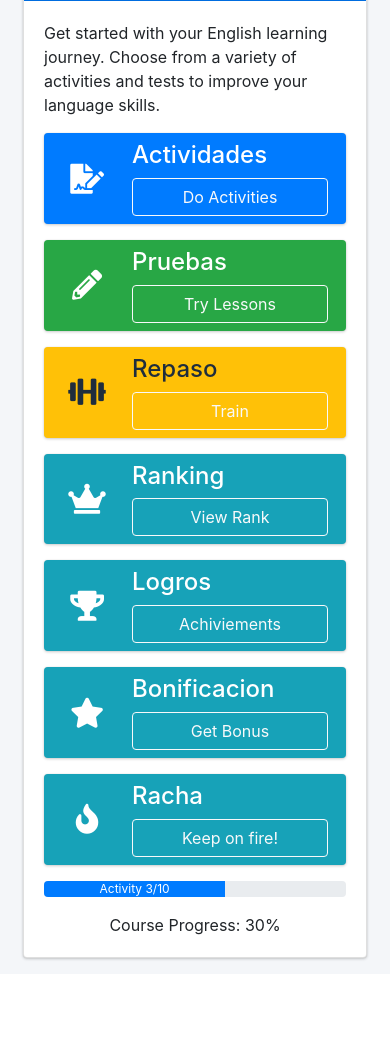
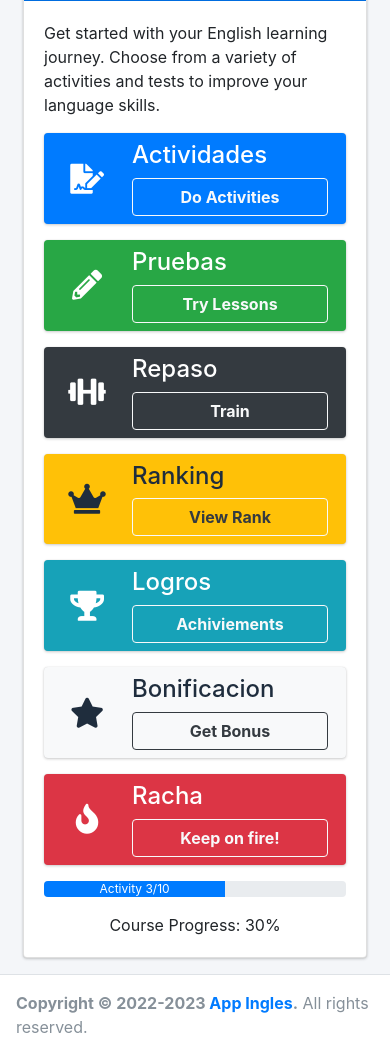
Before and after one commit to br3i/app_ingles, a PHP site: page /Vista/panel.php in a window 390 px wide. Shown: the part 136-1191 px from the top of the page. Before the commit the page ends 1097 px from the top, so only its background shows below. Run offline with PHP 8.4, Linux system fonts and the light colour scheme; the visitor is signed in with stand-in values (Sample User, id 1); some libraries are stand-ins or nearby versions.

Commit message:
cambios en el inicio y archivos del menu creados

```diff
--- a/Vista/inicio.php
+++ b/Vista/inicio.php
@@ -21,8 +21,9 @@
                                         <span class="info-box-icon"><i class="fas fa-file-signature"></i></span>
                                         <div class="info-box-content">
                                             <h4 class="info-box-text">Actividades</h4>
-                                            <a href="actividades.php" class="btn btn-outline-light text-ellipsis">Do
-                                                Activities</a>
+                                            <a href="panel.php?modulo=actividades"
+                                                class="btn btn-outline-light text-ellipsis"><b>Do
+                                                    Activities</b></a>
                                         </div>
                                     </div>
                                 </div>
@@ -31,27 +32,30 @@
                                         <span class="info-box-icon"><i class="fas fa-pencil-alt"></i></span>
                                         <div class="info-box-content">
                                             <h4 class="info-box-text">Pruebas</h4>
-                                            <a href="activities.php" class="btn btn-outline-light text-ellipsis">Try
-                                                Lessons</a>
+                                            <a href="panel.php?modulo=pruebas"
+                                                class="btn btn-outline-light text-ellipsis"><b>Try
+                                                    Lessons</b></a>
+                                        </div>
+                                    </div>
+                                </div>
+                                <div class="col-md-3">
+                                    <div class="info-box bg-dark">
+                                        <span class="info-box-icon"><i class="fas fas fa-dumbbell"></i></span>
+                                        <div class="info-box-content">
+                                            <h4 class="info-box-text">Repaso</h4>
+                                            <a href="panel.php?modulo=repaso"
+                                                class="btn btn-outline-light text-ellipsis"><b>Train</b></a>
                                         </div>
                                     </div>
                                 </div>
                                 <div class="col-md-3">
                                     <div class="info-box bg-warning">
-                                        <span class="info-box-icon"><i class="fas fas fa-dumbbell"></i></span>
-                                        <div class="info-box-content">
-                                            <h4 class="info-box-text">Repaso</h4>
-                                            <a href="quizzes.php" class="btn btn-outline-light text-ellipsis">Train</a>
-                                        </div>
-                                    </div>
-                                </div>
-                                <div class="col-md-3">
-                                    <div class="info-box bg-info">
                                         <span class="info-box-icon"><i class="fas fa-crown"></i></span>
                                         <div class="info-box-content">
                                             <h4 class="info-box-text">Ranking</h4>
-                                            <a href="ranking.php" class="btn btn-outline-light text-ellipsis">View
-                                                Rank</a>
+                                            <a href="panel.php?modulo=ranking"
+                                                class="btn btn-outline-light text-ellipsis text-dark"><b>View
+                                                    Rank</b></a>
                                         </div>
                                     </div>
                                 </div>
@@ -60,28 +64,30 @@
                                         <span class="info-box-icon"><i class="fas fa-trophy"></i></span>
                                         <div class="info-box-content">
                                             <h4 class="info-box-text">Logros</h4>
-                                            <a href="ranking.php"
-                                                class="btn btn-outline-light text-ellipsis">Achiviements</a>
+                                            <a href="panel.php?modulo=logros"
+                                                class="btn btn-outline-light text-ellipsis"><b>Achiviements</b></a>
                                         </div>
                                     </div>
                                 </div>
                                 <div class="col-md-3">
-                                    <div class="info-box bg-info">
+                                    <div class="info-box bg-light">
                                         <span class="info-box-icon"><i class="fas fa-star"></i></span>
                                         <div class="info-box-content">
                                             <h4 class="info-box-text">Bonificacion</h4>
-                                            <a href="ranking.php" class="btn btn-outline-light text-ellipsis">Get
-                                                Bonus</a>
+                                            <a href="panel.php?modulo=bonificacion"
+                                                class="btn btn-outline-dark text-ellipsis text-dark"><b>Get
+                                                    Bonus</b></a>
                                         </div>
                                     </div>
                                 </div>
                                 <div class="col-md-3">
-                                    <div class="info-box bg-info">
+                                    <div class="info-box bg-danger">
                                         <span class="info-box-icon"><i class="fas fa-fire"></i></span>
                                         <div class="info-box-content">
                                             <h4 class="info-box-text">Racha</h4>
-                                            <a href="ranking.php" class="btn btn-outline-light text-ellipsis">Keep on
-                                                fire!</a>
+                                            <a href="panel.php?modulo=racha"
+                                                class="btn btn-outline-light text-ellipsis"><b>Keep on
+                                                    fire!</b></a>
                                         </div>
                                     </div>
                                 </div>
--- a/Vista/panel.php
+++ b/Vista/panel.php
@@ -59,11 +59,11 @@ $modulo = isset($_GET['modulo']) ? $_GET['modulo'] : '';
 
 </head>
 
-<body class="hold-transition sidebar-mini layout-fixed">
+<body class="hold-transition sidebar-mini layout-fixed sidebar-collapse">
   <div class="wrapper">
     <!-- Preloader -->
     <div class="preloader flex-column justify-content-center align-items-center">
-      <img class="animation__shake" src="dist/img/AdminLTELogo.png" alt="AdminLTELogo" height="60" width="60" />
+      <img class="animation__shake" src="../Publico/img/soloLogoRatbio.png" alt="My App Logo" height="60" width="60" />
     </div>
 
     <!-- Navbar -->
@@ -78,42 +78,29 @@ $modulo = isset($_GET['modulo']) ? $_GET['modulo'] : '';
       <!-- Right navbar links -->
       <ul class="navbar-nav ml-auto">
         <!-- Navbar Search -->
-        <!--
-          <li class="nav-item">
-            <a
-              class="nav-link"
-              data-widget="navbar-search"
-              href="#"
-              role="button"
-            >
+
+        <!-- <li class="nav-item">
+          <a class="nav-link" data-widget="navbar-search" href="#" role="button">
             <i class="fas fa-search"></i>
           </a>
           <div class="navbar-search-block">
             <form class="form-inline">
               <div class="input-group input-group-sm">
-                  <input
-                    class="form-control form-control-navbar"
-                    type="search"
-                    placeholder="Search"
-                    aria-label="Search"
-                  />
+                <input class="form-control form-control-navbar" type="search" placeholder="Search"
+                  aria-label="Search" />
                 <div class="input-group-append">
                   <button class="btn btn-navbar" type="submit">
                     <i class="fas fa-search"></i>
                   </button>
-                    <button
-                      class="btn btn-navbar"
-                      type="button"
-                      data-widget="navbar-search"
-                    >
+                  <button class="btn btn-navbar" type="button" data-widget="navbar-search">
                     <i class="fas fa-times"></i>
                   </button>
                 </div>
               </div>
             </form>
           </div>
-          </li>
-          -->
+        </li> -->
+
 
         <!-- Editar Perfil -->
         <a href="<?php echo 'panel.php?' . http_build_query(['modulo' => 'editarUsuario']); ?>"
@@ -188,49 +175,49 @@ $modulo = isset($_GET['modulo']) ? $_GET['modulo'] : '';
               <ul class="nav nav-treeview">
                 <li class="nav-item">
                   <a href="panel.php?modulo=actividades"
-                    class="nav-link <?php echo ($modulo == "actividades" || $modulo == "") ? " active " : " "; ?>">
+                    class="nav-link <?php echo ($modulo == "actividades" || $modulo == "inicio" || $modulo == "") ? " active " : " "; ?>">
                     <i class="fas fa-pencil-alt nav-icon" aria-hidden="true"></i>
                     <p>Actividades</p>
                   </a>
                 </li>
                 <li class="nav-item">
                   <a href="panel.php?modulo=pruebas"
-                    class="nav-link <?php echo ($modulo == "pruebas" || $modulo == "") ? " active " : " "; ?>">
+                    class="nav-link <?php echo ($modulo == "pruebas" || $modulo == "inicio" || $modulo == "") ? " active " : " "; ?>">
                     <i class="fas fa-file-signature nav-icon" aria-hidden="true"></i>
                     <p>Pruebas</p>
                   </a>
                 </li>
                 <li class="nav-item">
                   <a href="panel.php?modulo=repaso"
-                    class="nav-link <?php echo ($modulo == "repaso" || $modulo == "") ? " active " : " "; ?>">
+                    class="nav-link <?php echo ($modulo == "repaso" || $modulo == "inicio" || $modulo == "") ? " active " : " "; ?>">
                     <i class="fas fa-dumbbell nav-icon" aria-hidden="true"></i>
                     <p>Repaso</p>
                   </a>
                 </li>
                 <li class="nav-item">
                   <a href="panel.php?modulo=ranking"
-                    class="nav-link <?php echo ($modulo == "ranking" || $modulo == "") ? " active " : " "; ?>">
+                    class="nav-link <?php echo ($modulo == "ranking" || $modulo == "inicio" || $modulo == "") ? " active " : " "; ?>">
                     <i class="fas fa-crown nav-icon" aria-hidden="true"></i>
                     <p>Ranking</p>
                   </a>
                 </li>
                 <li class="nav-item">
                   <a href="panel.php?modulo=logros"
-                    class="nav-link <?php echo ($modulo == "logros" || $modulo == "") ? " active " : " "; ?>">
+                    class="nav-link <?php echo ($modulo == "logros" || $modulo == "inicio" || $modulo == "") ? " active " : " "; ?>">
                     <i class="fas fa-trophy nav-icon" aria-hidden="true"></i>
                     <p>Logros</p>
                   </a>
                 </li>
                 <li class="nav-item">
                   <a href="panel.php?modulo=bonificacion"
-                    class="nav-link <?php echo ($modulo == "bonificacion" || $modulo == "") ? " active " : " "; ?>">
+                    class="nav-link <?php echo ($modulo == "bonificacion" || $modulo == "inicio" || $modulo == "") ? " active " : " "; ?>">
                     <i class="fas fa-star nav-icon" aria-hidden="true"></i>
                     <p>Bonificacion</p>
                   </a>
                 </li>
                 <li class="nav-item">
                   <a href="panel.php?modulo=racha"
-                    class="nav-link <?php echo ($modulo == "racha" || $modulo == "") ? " active " : " "; ?>">
+                    class="nav-link <?php echo ($modulo == "racha" || $modulo == "inicio" || $modulo == "") ? " active " : " "; ?>">
                     <i class="fas fa-fire nav-icon" aria-hidden="true"></i>
                     <p>Racha</p>
                   </a>
@@ -283,18 +270,16 @@ $modulo = isset($_GET['modulo']) ? $_GET['modulo'] : '';
     ?>
 
     <!-- /.content-wrapper -->
-    <!--
+
     <footer class="main-footer">
-        <strong
-          >Copyright &copy; 2014-2021
-          <a href="https://adminlte.io">AdminLTE.io</a>.</strong
-        >
+      <strong>Copyright &copy; 2022-2023
+        <a href="panel.php?modulo=inicio">App Ingles</a>.</strong>
       All rights reserved.
       <div class="float-right d-none d-sm-inline-block">
-          <b>Version</b> 3.2.0
+        <b>Version</b> 1.0
       </div>
     </footer>
-      -->
+
   </div>
 
   <!-- jQuery -->
@@ -385,14 +370,14 @@ $modulo = isset($_GET['modulo']) ? $_GET['modulo'] : '';
   </script>
 
   <!-- Script para llamar a la función nuevoProducto -->
-  <script>
+  <!-- <script>
     document.getElementById("nuevoProductoBtn").addEventListener("click", function () {
       $("#modalAñadir").modal("show");
     });
-  </script>
+  </script> -->
 
   <!-- Ventana Modal Para eliminar un registro -->
-  <div class="modal fade" id="confirmModal" tabindex="-1" role="dialog" aria-labelledby="exampleModalLabel"
+  <!-- <div class="modal fade" id="confirmModal" tabindex="-1" role="dialog" aria-labelledby="exampleModalLabel"
     aria-hidden="true">
     <div class="modal-dialog" role="document">
       <div class="modal-content">
@@ -411,10 +396,10 @@ $modulo = isset($_GET['modulo']) ? $_GET['modulo'] : '';
         </div>
       </div>
     </div>
-  </div>
+  </div> -->
 
   <!-- Modal para editar -->
-  <div class="modal fade" id="modalEditar" tabindex="-1" role="dialog" aria-labelledby="exampleModalLabel"
+  <!-- <div class="modal fade" id="modalEditar" tabindex="-1" role="dialog" aria-labelledby="exampleModalLabel"
     aria-hidden="true">
     <div class="modal-dialog" role="document">
       <div class="modal-content">
@@ -447,10 +432,10 @@ $modulo = isset($_GET['modulo']) ? $_GET['modulo'] : '';
         </div>
       </div>
     </div>
-  </div>
+  </div> -->
 
   <!-- Modal para añadir producto -->
-  <div class="modal fade" id="modalAñadir" tabindex="-1" role="dialog" aria-labelledby="exampleModalLabel"
+  <!-- <div class="modal fade" id="modalAñadir" tabindex="-1" role="dialog" aria-labelledby="exampleModalLabel"
     aria-hidden="true">
     <div class="modal-dialog" role="document">
       <div class="modal-content">
@@ -482,7 +467,7 @@ $modulo = isset($_GET['modulo']) ? $_GET['modulo'] : '';
         </div>
       </div>
     </div>
-  </div>
+  </div> -->
 
 
   <script src="../Publico/js/my-scripts.js"></script>
```
Also changed, not shown: Controlador/controlador.php (+2 -15 lines), Vista/actividades.php (added, +25 -0 lines), Vista/bonificacion.php (added, +25 -0 lines), Vista/logros.php (added, +25 -0 lines), Vista/pruebas.php (added, +25 -0 lines), Vista/racha.php (added, +25 -0 lines), Vista/ranking.php (added, +25 -0 lines), Vista/repaso.php (added, +25 -0 lines). Lines whose indentation alone changed are shown as unchanged.
